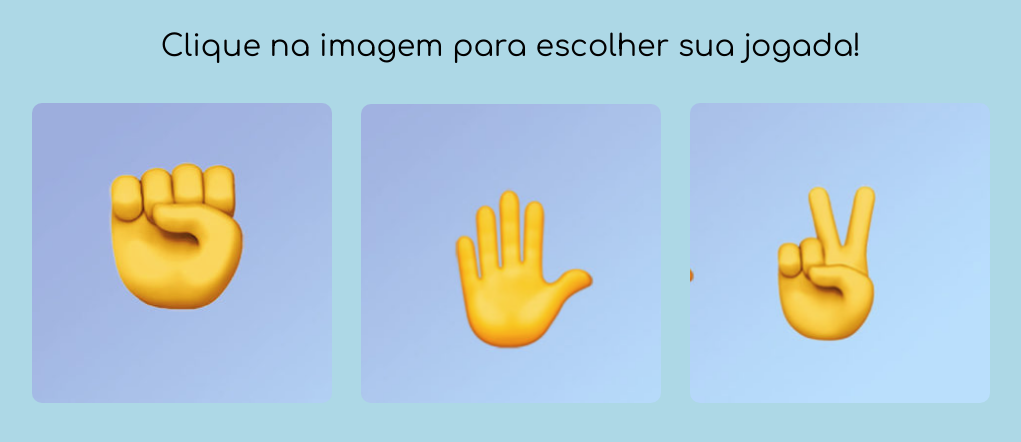
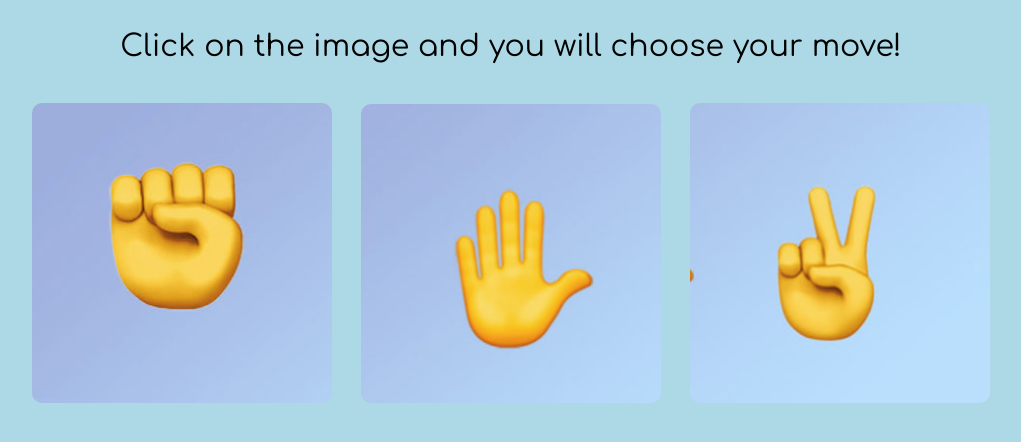
Before and after one commit to JackBowln/Rock-paper-scissors-Player-X-IA, a plain HTML site: page index.html in a window 1280 px wide. Shown: the whole page, without its empty margins (129-1150 px from the left). Drawn offline with Linux system fonts and the light colour scheme.

Commit message:
Update index.html

```diff
--- a/index.html
+++ b/index.html
@@ -10,7 +10,7 @@
 <body>
     <script src="script.js"></script>
     <div>
-        <p>Clique na imagem para escolher sua jogada! </p>
+        <p>Click on the image and you will choose your move! </p>
         <img id="pedra" src="imgs/pedra.png" alt="pedra" onclick="play(1);"/>
         <img id="papel" src="imgs/papel.png" alt="papel" onclick="play(2);"/>
         <img id="tesoura" src="imgs/tesoura.png" alt="tesoura" onclick="play(3);"/>
```
